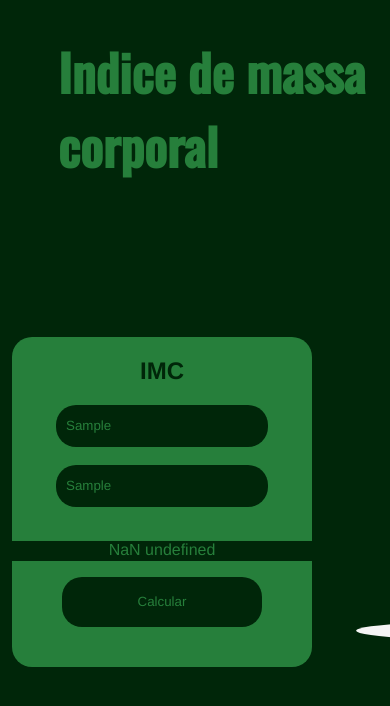
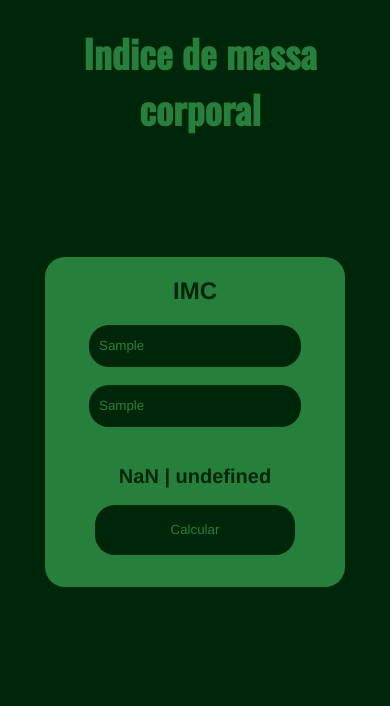
Before and after one commit to andrerycardo/imc, a plain HTML site: page index.html in a window 390 px wide. Both pictures are taken after typing "Sample", "Sample" into the empty fields and a click on the button "Calcular". Drawn offline with nearby package versions, Linux system fonts and the light colour scheme.

Commit message:
atualizado com responsividade

```diff
--- a/estilo.css
+++ b/estilo.css
@@ -22,11 +22,14 @@ h1{
 h2{
     color: #002609;
     font-family: 'Franklin Gothic Medium', 'Arial Narrow', Arial, sans-serif;
+    font-weight: bolder;
 }
 #pp{
-    color:#267F3B   ;
+    color:#002609 ;
     height: 20px;
+    font-size: 20px;
     font-family: 'Franklin Gothic Medium', 'Arial Narrow', Arial, sans-serif;
+    font-weight: bolder;
 
 
 }
@@ -56,6 +59,7 @@ input{
 
 
 }
+
 ::placeholder{
     color: #267F3B;
     padding-left: 5px;
@@ -78,6 +82,38 @@ button:hover{
 img{
     height: 500px;
     position: fixed;
+
+    bottom: 50px;
     left: 300px;
 
 }
+@media (max-width:1323px){
+    img{
+        left: 0px;
+    }
+
+}
+@media (max-width:945px){
+    img{
+        display: none;
+
+    }
+    main{
+        position: fixed;
+        top: 50%;
+        left: 50%;
+        transform: translate(-50%,-50%);
+    }
+}
+@media(max-width:550px){
+    h1{
+        font-size: 40px;
+        text-align: center;
+        padding-left: 10px;
+    }
+}
+@media(max-width:409px){
+     h1{
+        font-size: 38px;
+     }
+}
--- a/imc.js
+++ b/imc.js
@@ -1,22 +1,28 @@
 function imc(){
     const peso = Number(document.getElementById('peso').value)
     const altura = Number(document.getElementById('altura').value)
-
+    const res = document.getElementById('pp')
     const imc = (peso/(altura*altura)).toFixed(1)
 
-    document.getElementById('pp').innerHTML = imc + '   ' +  saude(imc)
-    document.getElementById('pp').style.backgroundColor = '#002609'
+
+    document.getElementById('pp').innerHTML = imc + ' | ' +  saude(imc)
+    document.getElementById('pp').style.backgroundColor = ''
+
 }
+
 function saude(imc){
     if(imc < 18.5)
         return 'Magreza'
     if(imc>=18.5 && imc <= 24.9 )
         return 'Normal'
     if(imc>=25 && imc <= 29.9)
-        return 'Sobrepeso 1'
+        return 'Sobrepeso '
     if(imc >=30 && imc<= 39.9)
-        return'Obesidade 2'
+        return'Obesidade '
     if(imc>=40)
     return'Obsidade grave'
+    if(peso.valueOf.length == 0 || altura.valueOf.length == 0){
+        alert('erro preencha os campos')
+    }
 
 }
--- a/index.html
+++ b/index.html
@@ -12,9 +12,9 @@
 
     <main>
     <h2>IMC</h2>
-    <input type="text" pattern="[0-9]" placeholder="peso"  id="peso" step="0.01"><br><br>
+    <input type="text" pattern="[0-9]" placeholder="peso (kg)"  id="peso" step="0.01"><br><br>
 
-    <input type="text" pattern="[0-9]" placeholder="altura"  id="altura" step="0.01"><br><br>
+    <input type="text" pattern="[0-9]" placeholder="altura (m)"  id="altura" step="0.01"><br><br>
 
     <p id="pp"></p>
 
```
Also changed, not shown: 1 other file.
